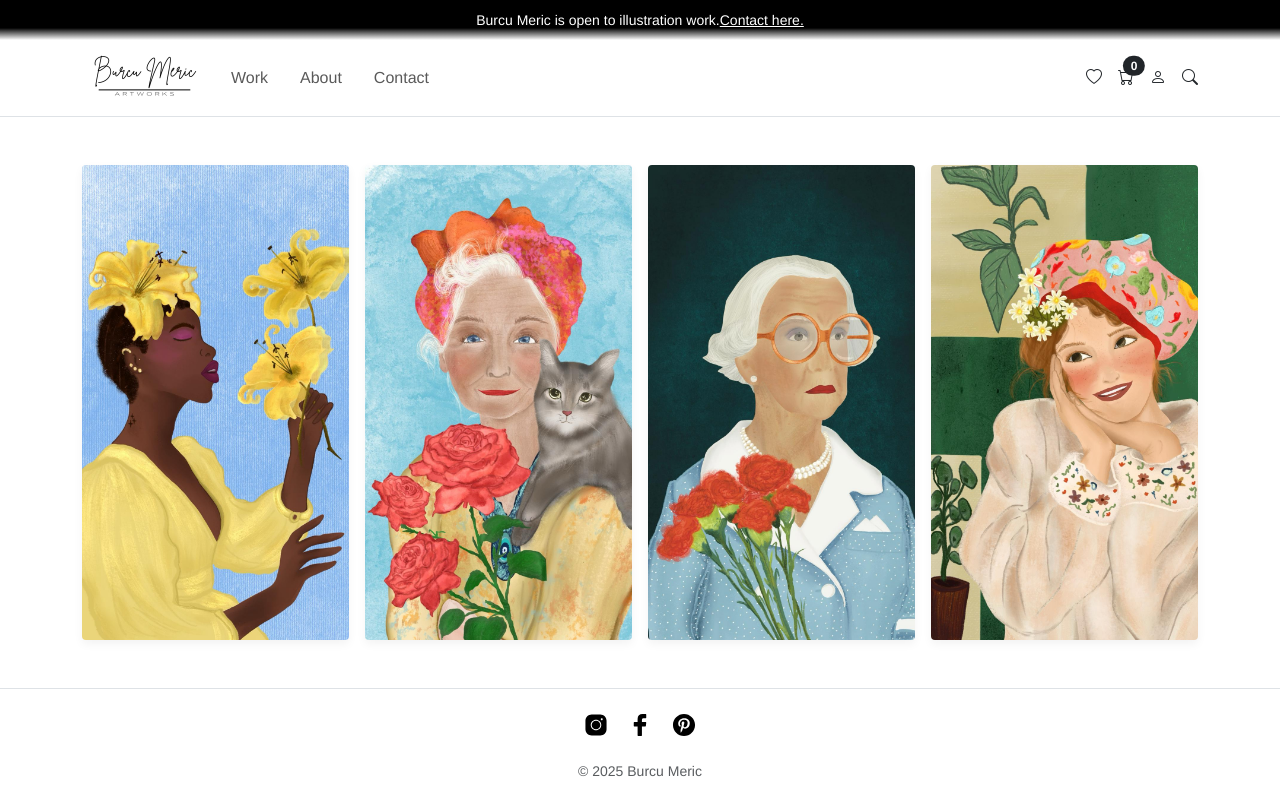
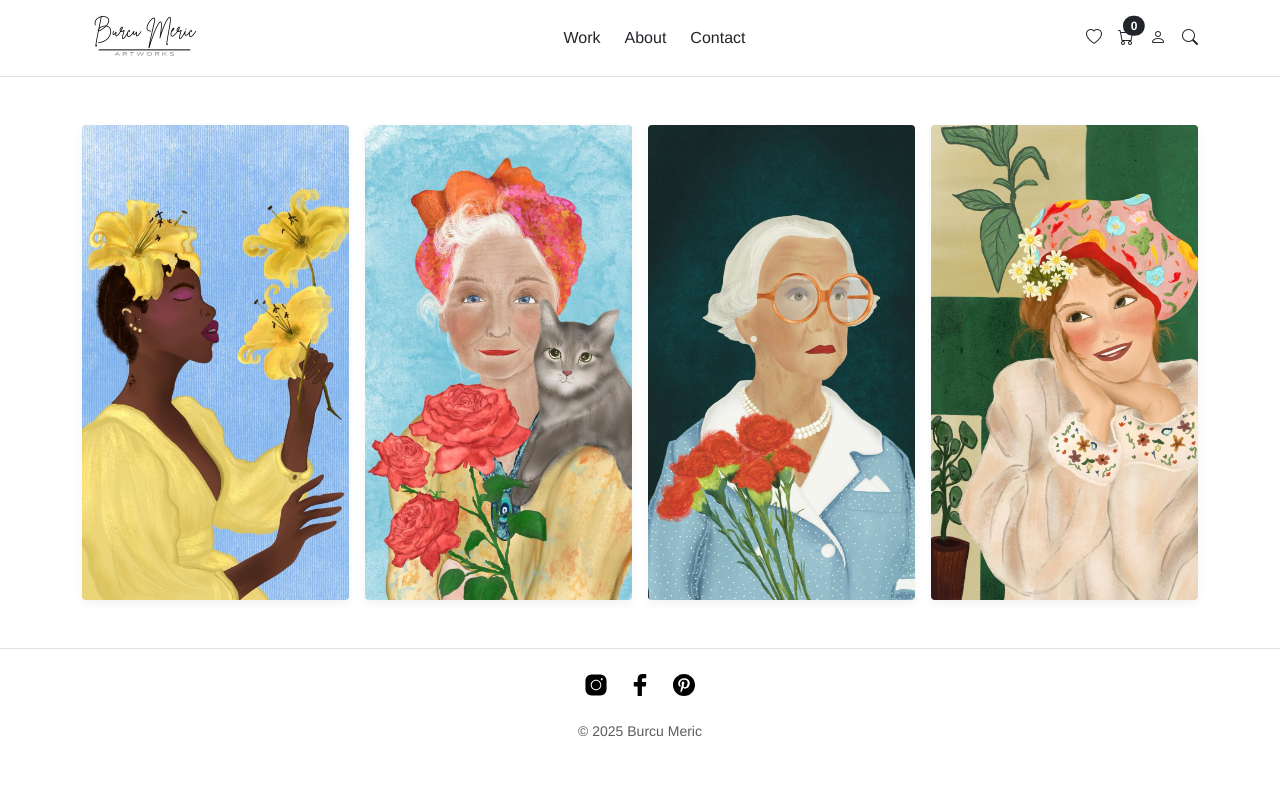
Before and after one commit to SJH33/burcu_meric, a plain HTML site: page index.html in a window 1280 px wide. Drawn offline with nearby package versions, Linux system fonts and the light colour scheme; files that its build step writes are made by us from their sources.

Commit message:
Update navbar.html

```diff
--- a/navbar.html
+++ b/navbar.html
@@ -1,62 +1,34 @@
-<!-- Black Gradient Strip on Top -->
-<div class="black-gradient-strip text-white text-center py-2 small">
-  Burcu Meric is open to illustration work.
-  <a href="contact.html" class="text-white text-decoration-underline">Contact here.</a>
-</div>
-
-<!-- Navigation Bar -->
-<nav class="navbar navbar-expand-lg navbar-light bg-white sticky-top border-bottom">
+<!-- Navbar -->
+<nav class="navbar navbar-light bg-white sticky-top border-bottom">
   <div class="container d-flex justify-content-between align-items-center">
 
     <!-- Logo -->
-    <a class="navbar-brand d-flex align-items-center" href="index.html">
-      <img src="images/burcu_meric_logo.png" alt="Logo" height="50" />
+    <a class="navbar-brand" href="index.html">
+      <img src="images/burcu_meric_logo.png" alt="Logo" height="50">
     </a>
 
-    <!-- Main Navigation Links -->
-    <div class="collapse navbar-collapse" id="navbarNav">
-      <ul class="navbar-nav me-auto mb-2 mb-lg-0 d-flex flex-row flex-wrap align-items-center gap-3">
+    <!-- Navigation Links -->
+    <ul class="navbar-nav flex-row gap-4 mb-0">
       <li class="nav-item">
-          <a class="nav-link" href="work.html">Work</a>
+        <a class="nav-link text-dark" href="work.html">Work</a>
       </li>
       <li class="nav-item">
-          <a class="nav-link" href="about.html">About</a>
+        <a class="nav-link text-dark" href="about.html">About</a>
       </li>
       <li class="nav-item">
-          <a class="nav-link" href="contact.html">Contact</a>
+        <a class="nav-link text-dark" href="contact.html">Contact</a>
       </li>
     </ul>
-    </div>
 
-    <!-- Site Tools (Wishlist, Cart, Account, Search, Menu) -->
-    <div class="site-tools d-flex align-items-center gap-3">
-      <!-- Wishlist -->
-      <a href="/wishlist" class="tools_button text-dark">
-        <i class="bi bi-heart"></i>
+    <!-- Site Tools / Icons -->
+    <div class="d-flex align-items-center gap-3">
+      <a href="/wishlist" class="text-dark" aria-label="Wishlist"><i class="bi bi-heart"></i></a>
+      <a href="/cart" class="text-dark position-relative" aria-label="Cart">
+        <i class="bi bi-cart"></i>
+        <span class="position-absolute top-0 start-100 translate-middle badge rounded-pill bg-dark">0</span>
       </a>
-
-      <!-- Shopping Cart -->
-      <a href="/cart" class="tools_button text-dark position-relative">
-        <i class="bi bi-cart"></i>
-        <span class="position-absolute top-0 start-100 translate-middle badge rounded-pill bg-dark">
-          0
-        </span>
-      </a>
-
-      <!-- User Account -->
-      <a href="/account" class="tools_button text-dark">
-        <i class="bi bi-person"></i>
-      </a>
-
-      <!-- Search -->
-      <a href="#" class="tools_button text-dark">
-        <i class="bi bi-search"></i>
-      </a>
-
-      <!-- Mobile Menu -->
-      <a href="#" class="tools_button text-dark d-lg-none">
-        <i class="bi bi-list"></i>
-      </a>
+      <a href="/account" class="text-dark" aria-label="Account"><i class="bi bi-person"></i></a>
+      <a href="#" class="text-dark" aria-label="Search"><i class="bi bi-search"></i></a>
     </div>
 
   </div>
```
Lines whose indentation alone changed are shown as unchanged.
